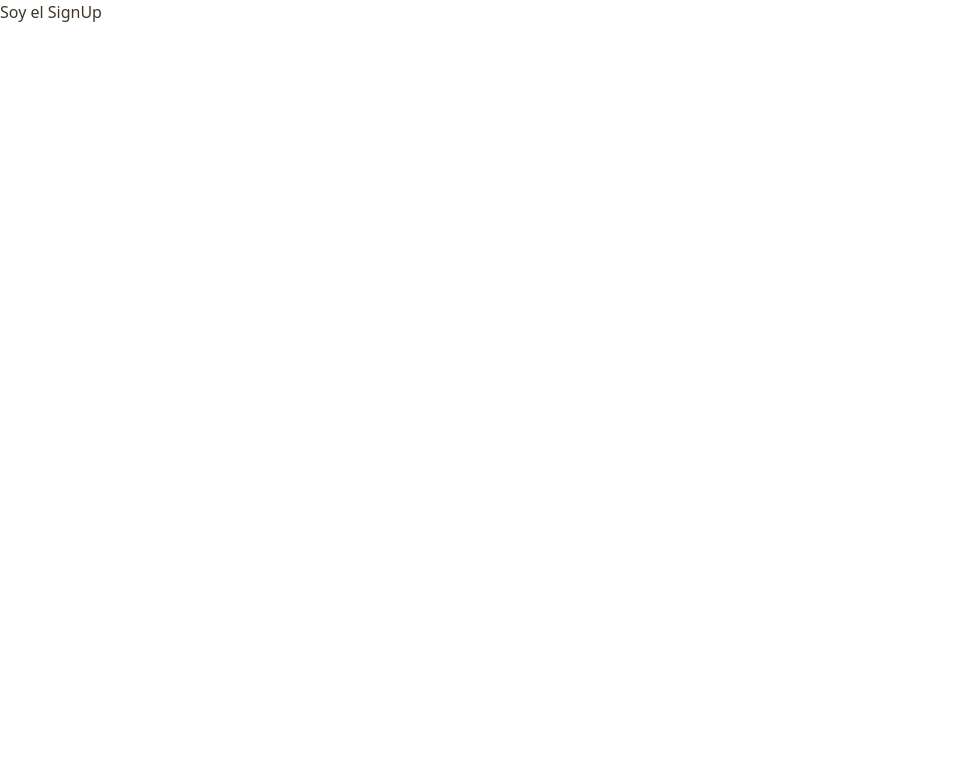
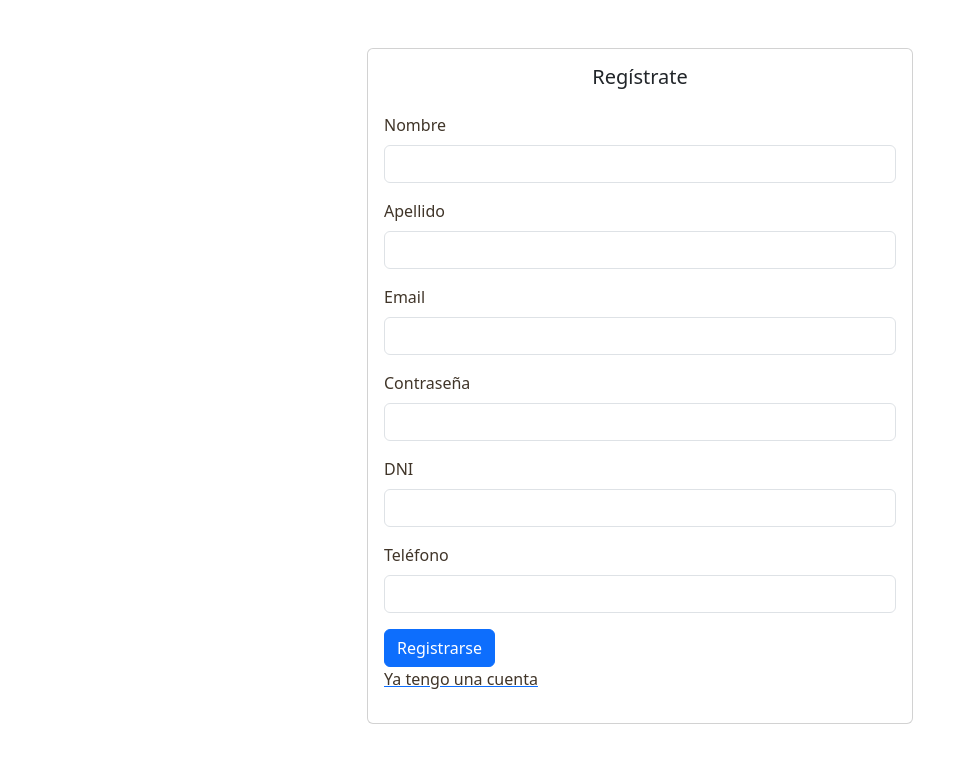
Before and after one commit to AndreaGranada/Aqui_SI_hay_quien_viva, a React (Vite) app in the folder frontend/my-react-app/: page /signup in a window 1280 px wide. Shown: the top 762 px of the page, without its empty margins (0-975 px from the left). Built offline with nearby package versions, Linux system fonts and the light colour scheme.

Commit message:
Función de Signup funciona

```diff
--- a/frontend/my-react-app/src/pages/SignUp/SignUp.jsx
+++ b/frontend/my-react-app/src/pages/SignUp/SignUp.jsx
@@ -1,9 +1,141 @@
-import React from 'react'
+import { useState } from 'react';
+import { Container, Row, Col, Card, Form, Button } from 'react-bootstrap';
+import { Link, useNavigate } from 'react-router-dom';
+import { signup } from '../../services/auth.service';
 
-function SignUp() {
+const SignUp = () => {
+  const navigate = useNavigate();
+  const [name, setName] = useState('');
+  const [surname, setSurname] = useState('');
+  const [email, setEmail] = useState('');
+  const [password, setPassword] = useState('');
+  const [dni, setDni] = useState('');
+  const [phone, setPhone] = useState('');
+
+  const handleName = (e) => {
+    setName(e.target.value);
+  };
+
+  const handleSurname = (e) => {
+    setSurname(e.target.value);
+  };
+
+  const handleEmail = (e) => {
+    setEmail(e.target.value);
+  };
+
+  const handlePassword = (e) => {
+    setPassword(e.target.value);
+  };
+
+  const handleDni = (e) => {
+    setDni(e.target.value);
+  };
+
+  const handlePhone = (e) => {
+    setPhone(e.target.value);
+  };
+
+  const handleSignup = async (e) => {
+    e.preventDefault();
+    try {
+      if (name && surname && email && password && dni && phone) {
+        const data = await signup(name, surname, email, password, dni, phone);
+        console.log(data)
+        if (data) {
+          navigate('/login');
+        }
+      }
+    } catch (error) {
+      console.log(error);
+    }
+  };
+
   return (
-    <div>Soy el SignUp</div>
-  )
-}
+    <Container className="mt-5">
+      <Row className="justify-content-center">
+        <Col md={6}>
+          <Card>
+            <Card.Body>
+              <Card.Title className="text-center mb-4">Regístrate</Card.Title>
+              <Form>
+                <Form.Group className="mb-3">
+                  <Form.Label>Nombre</Form.Label>
+                  <Form.Control
+                    type="text"
+                    placeholder=""
+                    value={name}
+                    onChange={handleName}
+                  />
+                </Form.Group>
 
-export default SignUp
+                <Form.Group className="mb-3">
+                  <Form.Label>Apellido</Form.Label>
+                  <Form.Control
+                    type="text"
+                    placeholder=""
+                    value={surname}
+                    onChange={handleSurname}
+                  />
+                </Form.Group>
+
+                <Form.Group className="mb-3">
+                  <Form.Label>Email</Form.Label>
+                  <Form.Control
+                    type="email"
+                    placeholder=""
+                    value={email}
+                    onChange={handleEmail}
+                  />
+                </Form.Group>
+
+                <Form.Group className="mb-3">
+                  <Form.Label>Contraseña</Form.Label>
+                  <Form.Control
+                    type="password"
+                    placeholder=""
+                    value={password}
+                    onChange={handlePassword}
+                  />
+                </Form.Group>
+
+                <Form.Group className="mb-3">
+                  <Form.Label>DNI</Form.Label>
+                  <Form.Control
+                    type="text"
+                    placeholder=""
+                    value={dni}
+                    onChange={handleDni}
+                  />
+                </Form.Group>
+
+                <Form.Group className="mb-3">
+                  <Form.Label>Teléfono</Form.Label>
+                  <Form.Control
+                    type="tel"
+                    placeholder=""
+                    value={phone}
+                    onChange={handlePhone}
+                  />
+                </Form.Group>
+
+                <Button
+                  variant="primary"
+                  type="submit"
+                  onClick={handleSignup}
+                >
+                  Registrarse
+                </Button>
+              </Form>
+              <Link to="/login">
+                <p>Ya tengo una cuenta</p>
+              </Link>
+            </Card.Body>
+          </Card>
+        </Col>
+      </Row>
+    </Container>
+  );
+};
+
+export default SignUp;
--- a/frontend/my-react-app/src/services/auth.service.js
+++ b/frontend/my-react-app/src/services/auth.service.js
@@ -7,18 +7,25 @@ export const login = async (email, password) => {
       email,
       password
     })
-
     return data
-
   } catch (error) {
     console.log('Error loging: ', error.message)
   }
 }
 
-// export const signup = async() =>{
-//     try {
-
-//     } catch (error) {
-
-//     }
-// }
+export const signup = async (name, surname, email, password, dni, phone ) => {
+  try {
+    const { data } = await api.post('/auth/signup', {
+      name: name,
+      surname: surname,
+      email: email,
+      password: password,
+      dni: dni,
+      phone: phone
+    });
+    return data;
+  } catch (error) {
+    console.error(error);
+    return false;
+  }
+};
```
Also changed, not shown: frontend/my-react-app/src/router/index.jsx (+16 -20 lines).
